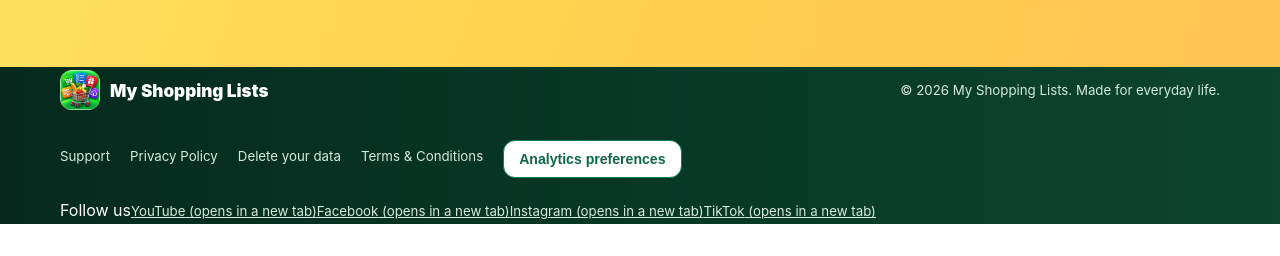
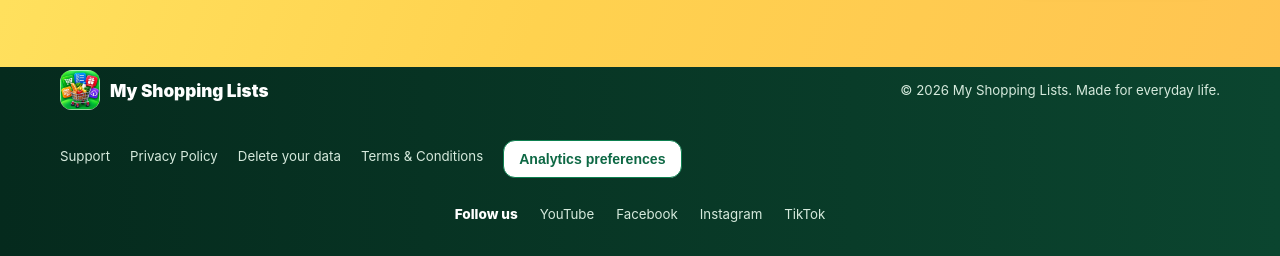
Before and after one commit to Wilko-007/My-Shopping-Lists-Website, a plain HTML site: page index.html in a window 1280 px wide. Shown: the part 9652-9908 px from the top of the page. Before the commit the page ends 9876 px from the top, so only its background shows below. Drawn offline with Linux system fonts and the light colour scheme.

Commit message:
Style accessible responsive footer social links

```diff
--- a/styles.css
+++ b/styles.css
@@ -213,3 +213,11 @@ main [id] { scroll-margin-top: 95px; }
 .video-card{min-width:0;margin:0;text-align:center}
 .video-card figcaption{margin-top:16px}
 @media(max-width:650px){.video-grid{grid-template-columns:minmax(0,360px);gap:32px}}
+
+/* Social profiles in the footer. */
+.social-links{display:flex;align-items:center;justify-content:center;flex-wrap:wrap;gap:10px 22px;width:100%;padding:0 0 24px}
+.social-links>span{font-weight:800;font-size:.85rem;color:#fff}
+.social-links a{text-decoration:none;padding:6px 0}
+.social-links a:hover{text-decoration:underline}
+.social-links a:focus-visible{outline:2px solid #b5ffbf;outline-offset:5px;border-radius:2px}
+.social-new-tab{position:absolute;width:1px;height:1px;padding:0;margin:-1px;overflow:hidden;clip-path:inset(50%);white-space:nowrap;border:0}
```
